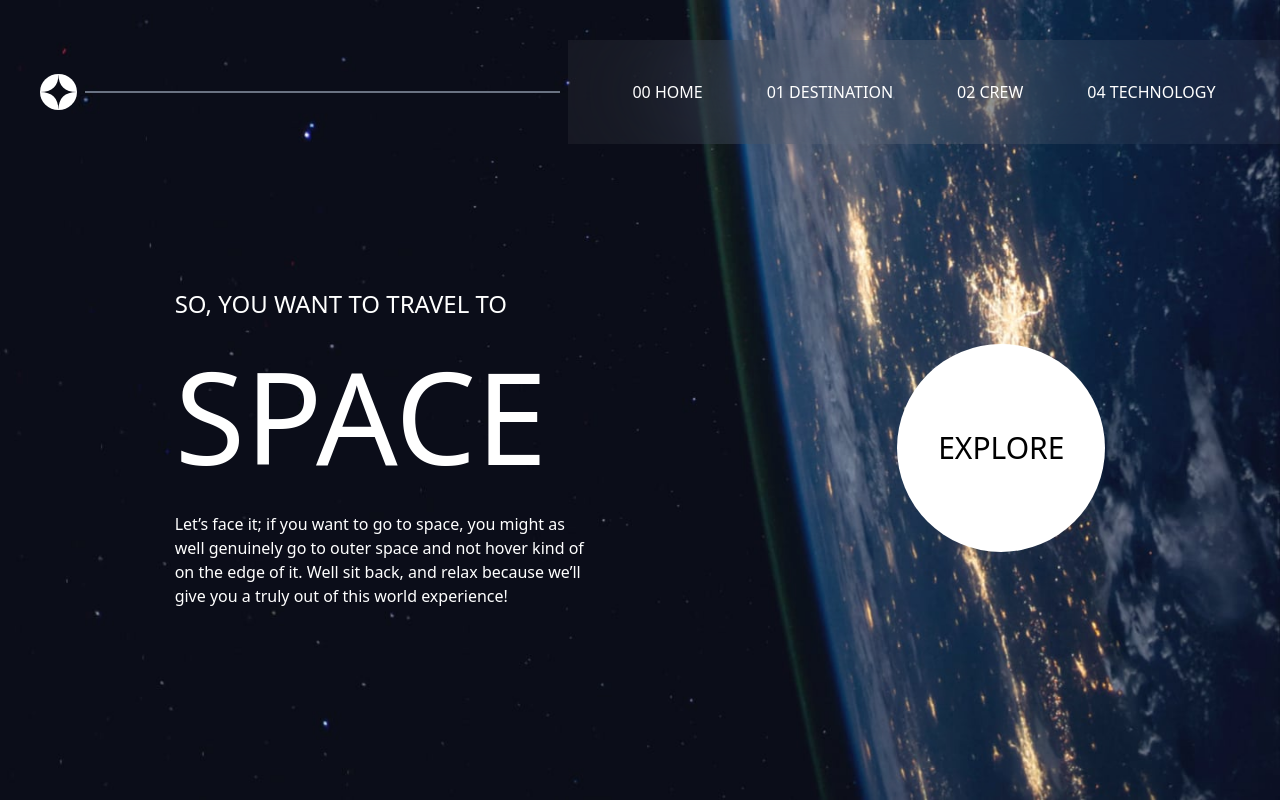
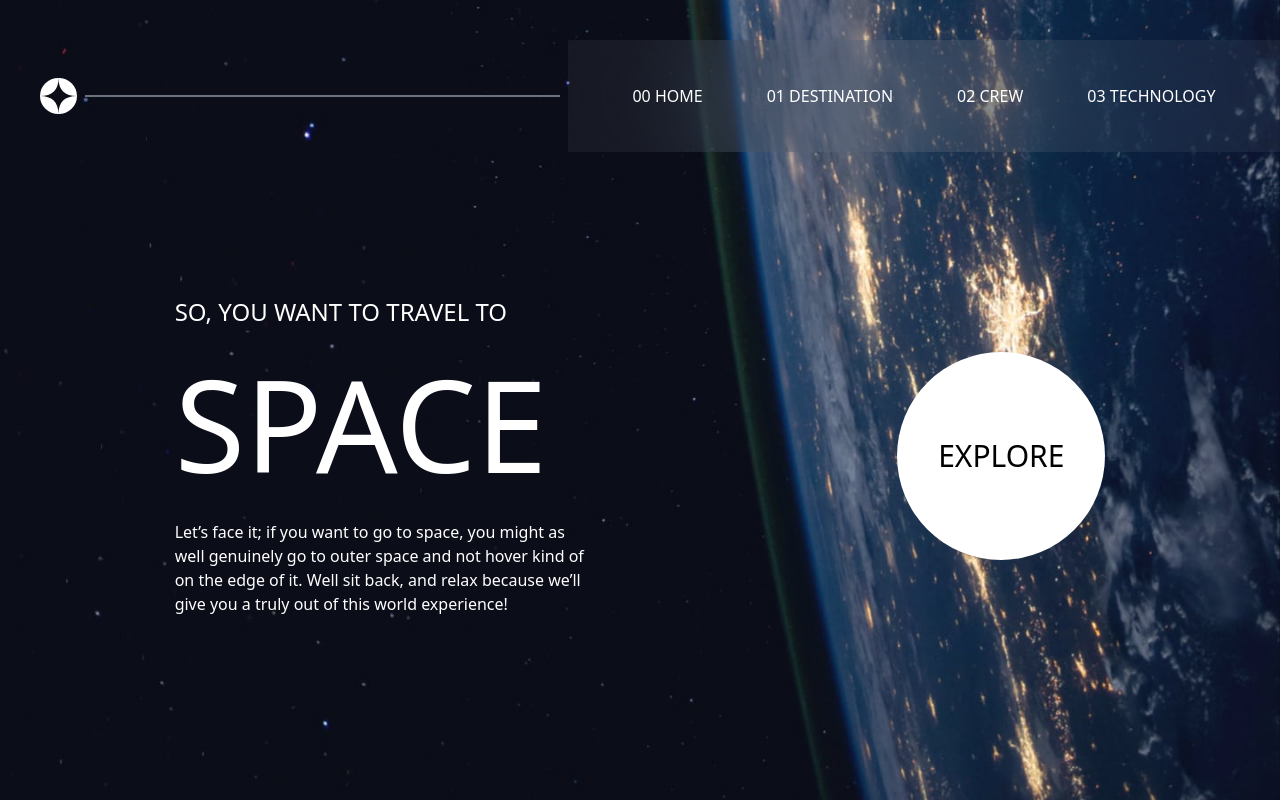
Before and after one commit to fernandzxc/page_space, a React (Vite) app: page / in a window 1280 px wide. Built offline with nearby package versions, Linux system fonts and the light colour scheme.

Commit message:
actualizacion

```diff
--- a/src/Components/Header.jsx
+++ b/src/Components/Header.jsx
@@ -9,7 +9,7 @@ const Header = () => {
     { id: 1, path: "/", name: "00 HOME" },
     { id: 2, path: "/Destination", name: "01 DESTINATION" },
     { id: 3, path: "/Crew", name: "02 CREW" },
-    { id: 4, path: "/Technology", name: "04 TECHNOLOGY" },
+    { id: 4, path: "/Technology", name: "03 TECHNOLOGY" },
   ];
 
   return (
@@ -18,13 +18,13 @@ const Header = () => {
         <img src={logo} className="size-full" />
       </figure>
       <hr className="border-1 border-gray-500 w-1/2" />
-      <div className="flex gap-16 w-3/4 py-10 justify-center text-white bg-blue-50/5 backdrop-blur-3xl">
+      <div className="flex gap-16 w-3/4 py-1 justify-center text-white bg-blue-50/5 backdrop-blur-3xl">
         {navOptions.map((option) => (
           <div
             key={option.id}
             className="relative"
             onMouseEnter={() => setIsSelector(option.id)}
-            onMouseLeave={() => setIsSelector(true)}
+            onMouseLeave={() => setIsSelector(null)}
           >
             <NavLink
               to={option.path}
@@ -32,9 +32,9 @@ const Header = () => {
                 `${isActive ? "text-white" : "hover:text-white"}`
               }
             >
-              <div className="flex items-center">{option.name}</div>
+              <div className="flex items-center py-10">{option.name}</div>
             </NavLink>
-            {isSelector === option.id && (
+            {isSelector === option.id &&(
               <div className="absolute left-0 right-0 h-1 bg-white rounded-t-md animate-pulse-fast" />
             )}
           </div>
```
